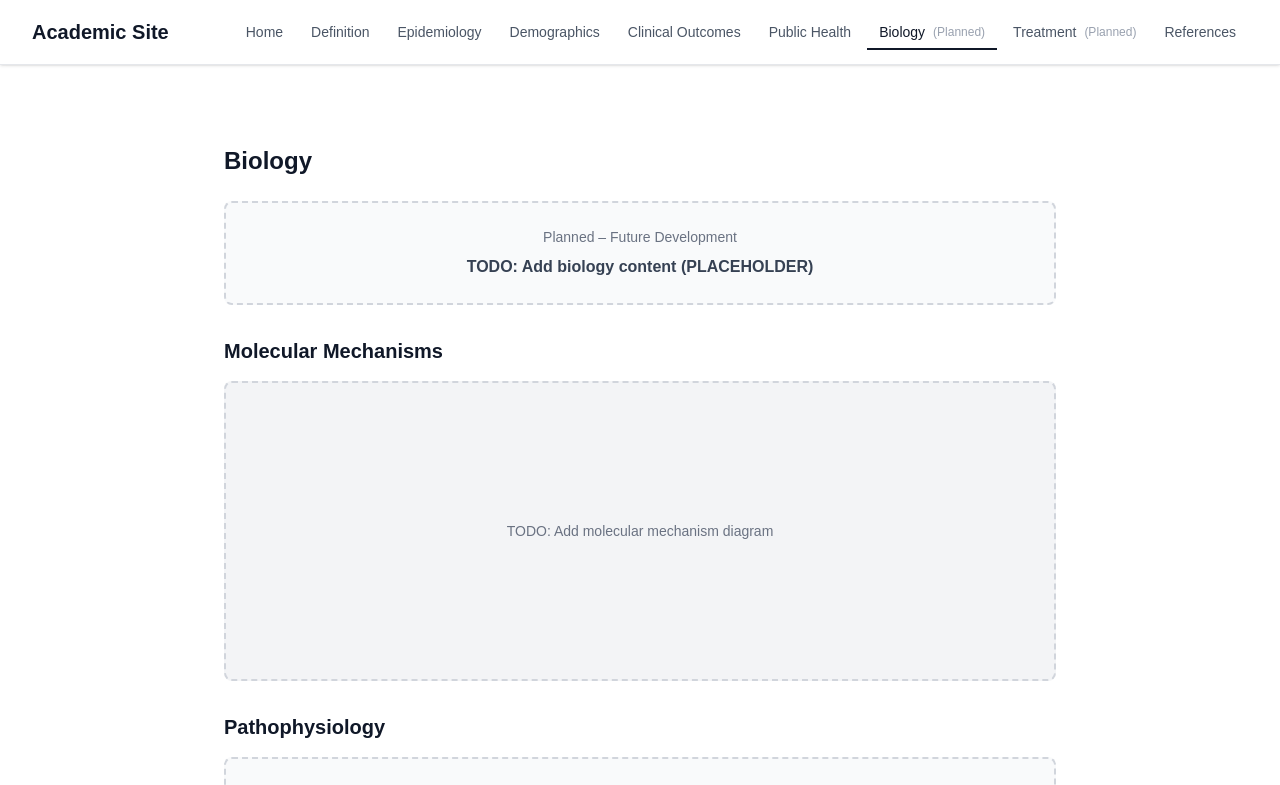
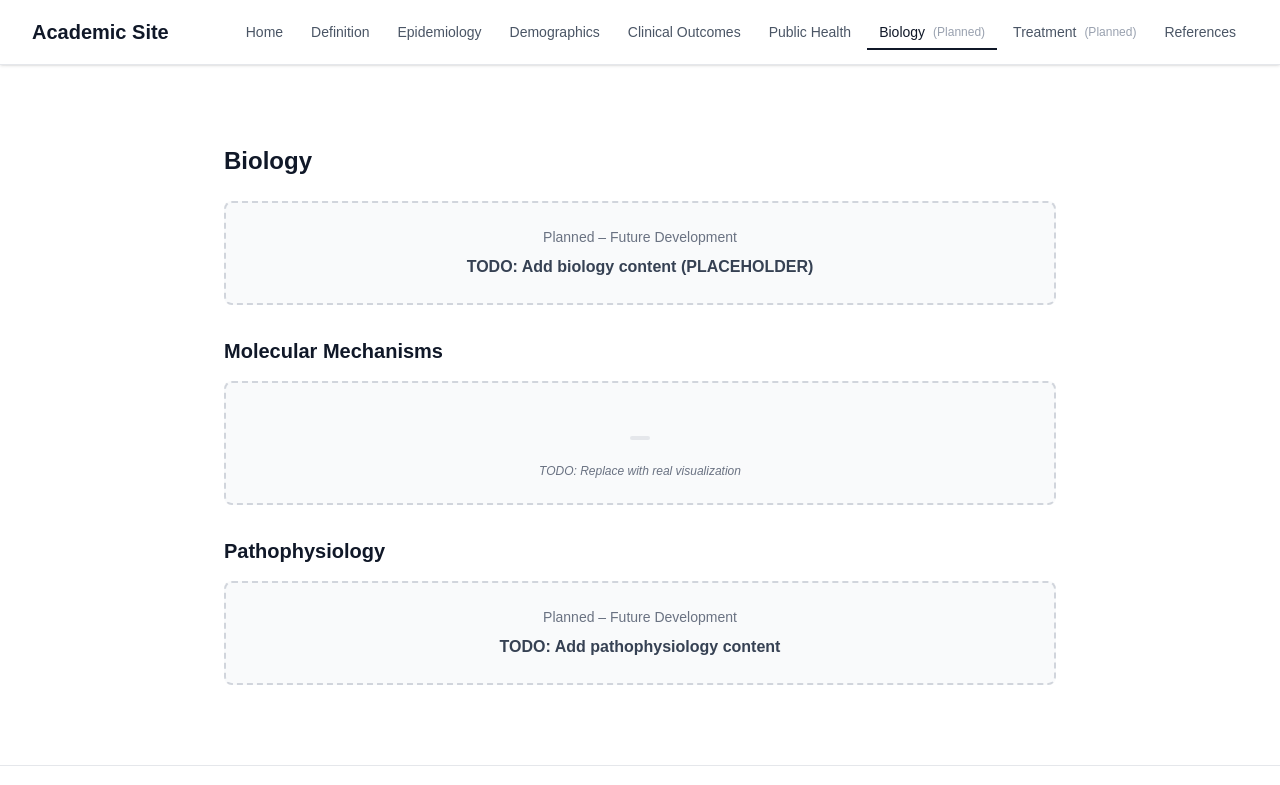
Before and after one commit to Gerald450/metastatic_breast_cancer_research_site, a Next.js app: page /biology in a window 1280 px wide. Shown: the top 785 px of the page. Built offline with nearby package versions, Linux system fonts and the light colour scheme.

Commit message:
add visualPlaceholder component

```diff
--- a/components/VisualPlaceholder.tsx
+++ b/components/VisualPlaceholder.tsx
@@ -1,20 +1,135 @@
+interface Source {
+  filename: string;
+  pages?: string;
+  usedFor: string;
+}
+
 interface VisualPlaceholderProps {
-  width?: string;
-  height?: string;
-  label?: string;
+  title: string;
+  type: 'chart' | 'diagram' | 'table';
+  description?: string;
+  sources?: Source[];
+}
+
+function getIcon(type: 'chart' | 'diagram' | 'table') {
+  switch (type) {
+    case 'chart':
+      return (
+        <svg
+          className="h-12 w-12 text-gray-400 dark:text-gray-500"
+          fill="none"
+          stroke="currentColor"
+          viewBox="0 0 24 24"
+        >
+          <path
+            strokeLinecap="round"
+            strokeLinejoin="round"
+            strokeWidth={2}
+            d="M9 19v-6a2 2 0 00-2-2H5a2 2 0 00-2 2v6a2 2 0 002 2h2a2 2 0 002-2zm0 0V9a2 2 0 012-2h2a2 2 0 012 2v10m-6 0a2 2 0 002 2h2a2 2 0 002-2m0 0V5a2 2 0 012-2h2a2 2 0 012 2v14a2 2 0 01-2 2h-2a2 2 0 01-2-2z"
+          />
+        </svg>
+      );
+    case 'diagram':
+      return (
+        <svg
+          className="h-12 w-12 text-gray-400 dark:text-gray-500"
+          fill="none"
+          stroke="currentColor"
+          viewBox="0 0 24 24"
+        >
+          <path
+            strokeLinecap="round"
+            strokeLinejoin="round"
+            strokeWidth={2}
+            d="M4 5a1 1 0 011-1h4a1 1 0 011 1v7a1 1 0 01-1 1H5a1 1 0 01-1-1V5zM14 5a1 1 0 011-1h4a1 1 0 011 1v7a1 1 0 01-1 1h-4a1 1 0 01-1-1V5zM4 16a1 1 0 011-1h4a1 1 0 011 1v3a1 1 0 01-1 1H5a1 1 0 01-1-1v-3zM14 16a1 1 0 011-1h4a1 1 0 011 1v3a1 1 0 01-1 1h-4a1 1 0 01-1-1v-3z"
+          />
+        </svg>
+      );
+    case 'table':
+      return (
+        <svg
+          className="h-12 w-12 text-gray-400 dark:text-gray-500"
+          fill="none"
+          stroke="currentColor"
+          viewBox="0 0 24 24"
+        >
+          <path
+            strokeLinecap="round"
+            strokeLinejoin="round"
+            strokeWidth={2}
+            d="M3 10h18M3 14h18m-9-4v8m-7 0h14a2 2 0 002-2V8a2 2 0 00-2-2H5a2 2 0 00-2 2v8a2 2 0 002 2z"
+          />
+        </svg>
+      );
+  }
+}
+
+function getTypeLabel(type: 'chart' | 'diagram' | 'table') {
+  switch (type) {
+    case 'chart':
+      return 'Chart';
+    case 'diagram':
+      return 'Diagram';
+    case 'table':
+      return 'Table';
+  }
 }
 
 export default function VisualPlaceholder({
-  width = '100%',
-  height = '300px',
-  label = 'Visual placeholder',
+  title,
+  type,
+  description,
+  sources,
 }: VisualPlaceholderProps) {
   return (
-    <div
-      className="flex items-center justify-center rounded-lg border-2 border-dashed border-gray-300 bg-gray-100 dark:border-gray-700 dark:bg-gray-800"
-      style={{ width, height }}
-    >
-      <p className="text-sm text-gray-500 dark:text-gray-400">{label}</p>
+    <div className="rounded-lg border-2 border-dashed border-gray-300 bg-gray-50 p-6 dark:border-gray-700 dark:bg-gray-800/50">
+      <div className="flex flex-col items-center text-center">
+        <div className="mb-4">{getIcon(type)}</div>
+        <div className="mb-2">
+          <span className="inline-flex items-center rounded-md bg-gray-200 px-2.5 py-0.5 text-xs font-medium text-gray-700 dark:bg-gray-700 dark:text-gray-300">
+            {getTypeLabel(type)}
+          </span>
+        </div>
+        <h3 className="mb-2 text-lg font-semibold text-gray-900 dark:text-white">
+          {title}
+        </h3>
+        {description && (
+          <p className="mb-4 max-w-2xl text-sm text-gray-600 dark:text-gray-400">
+            {description}
+          </p>
+        )}
+        <p className="text-xs italic text-gray-500 dark:text-gray-500">
+          TODO: Replace with real visualization
+        </p>
+      </div>
+
+      {sources && sources.length > 0 && (
+        <div className="mt-6 border-t border-gray-300 pt-4 dark:border-gray-700">
+          <h4 className="mb-3 text-sm font-semibold text-gray-900 dark:text-white">
+            Source Notes (to verify in PDF)
+          </h4>
+          <ul className="space-y-2 text-left">
+            {sources.map((source, index) => (
+              <li
+                key={index}
+                className="text-sm text-gray-700 dark:text-gray-300"
+              >
+                <span className="font-medium">{source.filename}</span>
+                {source.pages && (
+                  <span className="text-gray-600 dark:text-gray-400">
+                    {' '}
+                    (pages {source.pages})
+                  </span>
+                )}
+                <span className="text-gray-600 dark:text-gray-400">
+                  {' '}
+                  — {source.usedFor}
+                </span>
+              </li>
+            ))}
+          </ul>
+        </div>
+      )}
     </div>
   );
 }
```
